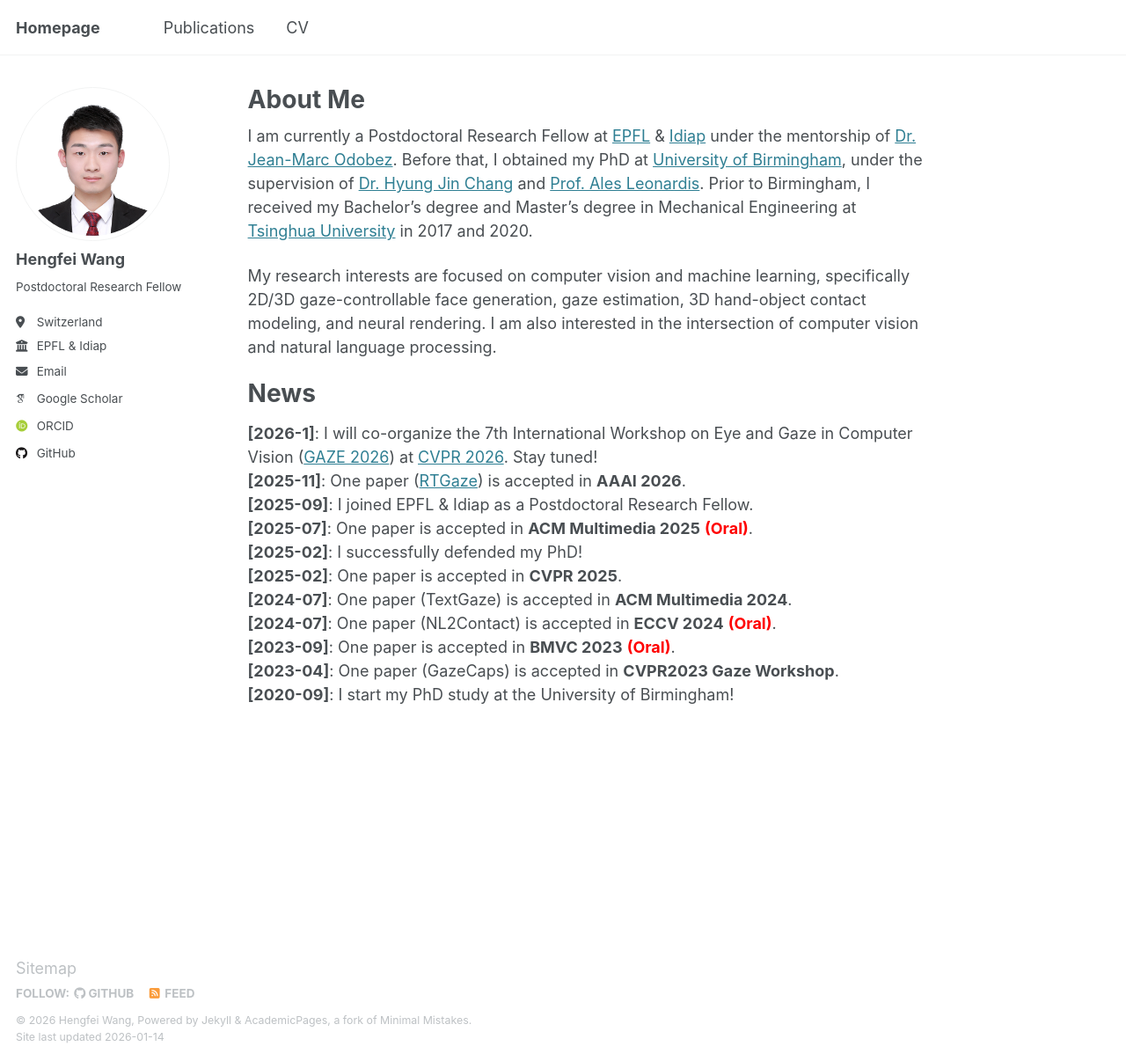
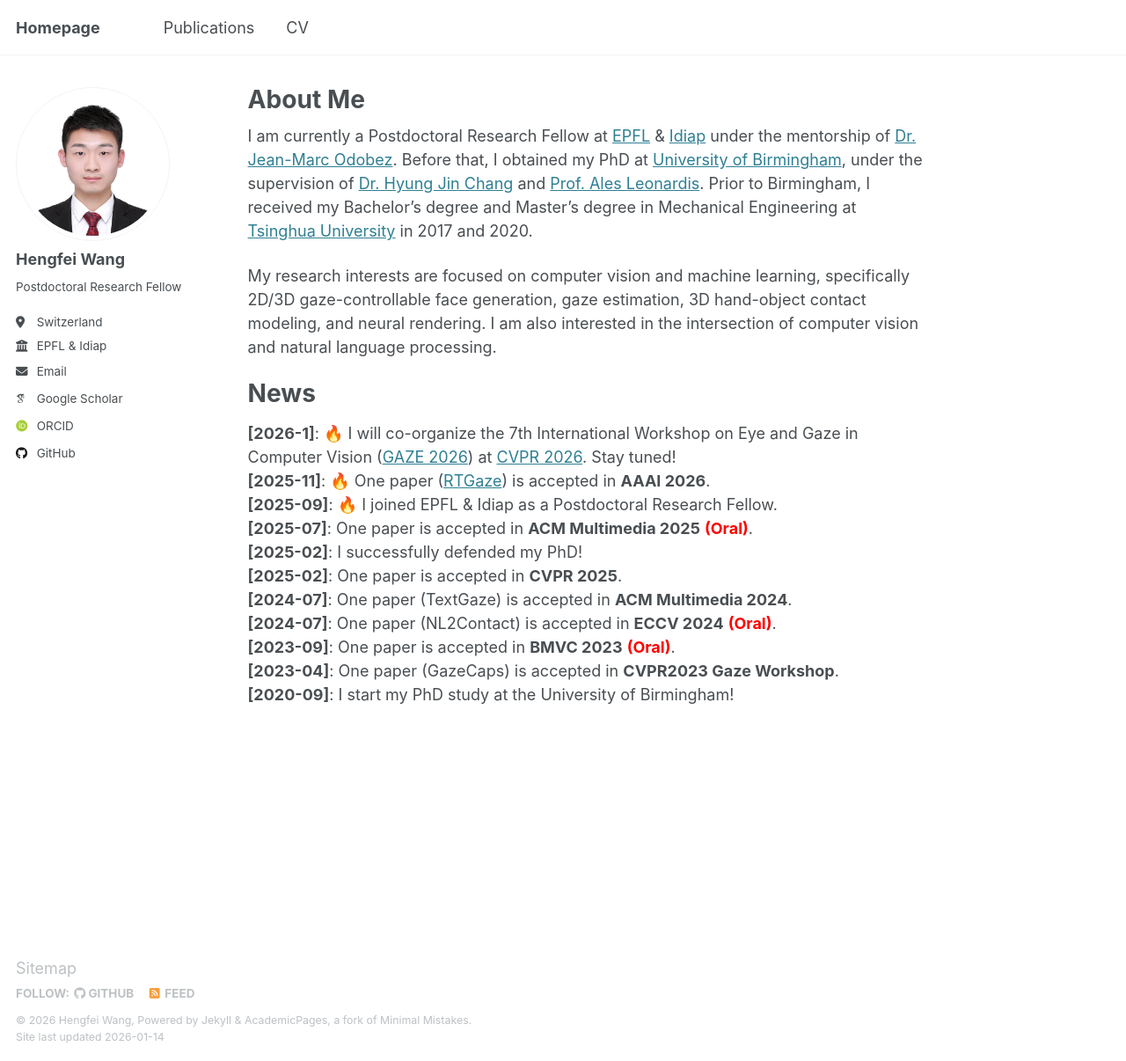
Before and after one commit to hengfei-wang/hengfei-wang.github.io, a Jekyll site: the page built from _pages/about.md, in a window 1280 px wide and 1206 px high. Shown: the whole window at 88% size. Built offline with Jekyll 4.4.1, drawn with Linux system fonts in a browser that asks for light colours; some web fonts are replaced.

Commit message:
Enhance news section with new entries and emojis
Updated news section with new highlights and added emojis for emphasis.

```diff
--- a/_pages/about.md
+++ b/_pages/about.md
@@ -12,9 +12,9 @@ I am currently a Postdoctoral Research Fellow at [EPFL](https://www.epfl.ch/en/)
 My research interests are focused on computer vision and machine learning, specifically 2D/3D gaze-controllable face generation, gaze estimation, 3D hand-object contact modeling, and neural rendering. I am also interested in the intersection of computer vision and natural language processing.
 
 # News
-**[2026-1]**: I will co-organize the 7th International Workshop on Eye and Gaze in Computer Vision ([GAZE 2026](https://gazeworkshop.github.io/2026/)) at [CVPR 2026](https://cvpr.thecvf.com/). Stay tuned! \\
-**[2025-11]**: One paper ([RTGaze](https://hengfei-wang.github.io/rtgaze)) is accepted in **AAAI 2026**. \\
-**[2025-09]**: I joined EPFL & Idiap as a Postdoctoral Research Fellow. \\
+**[2026-1]**: 🔥 I will co-organize the 7th International Workshop on Eye and Gaze in Computer Vision ([GAZE 2026](https://gazeworkshop.github.io/2026/)) at [CVPR 2026](https://cvpr.thecvf.com/). Stay tuned! \\
+**[2025-11]**: 🔥 One paper ([RTGaze](https://hengfei-wang.github.io/rtgaze)) is accepted in **AAAI 2026**. \\
+**[2025-09]**: 🔥 I joined EPFL & Idiap as a Postdoctoral Research Fellow. \\
 **[2025-07]**: One paper is accepted in **ACM Multimedia 2025** **<font color=red>(Oral)</font>**. \\
 **[2025-02]**: I successfully defended my PhD! \\
 **[2025-02]**: One paper is accepted in **CVPR 2025**. \\
```
